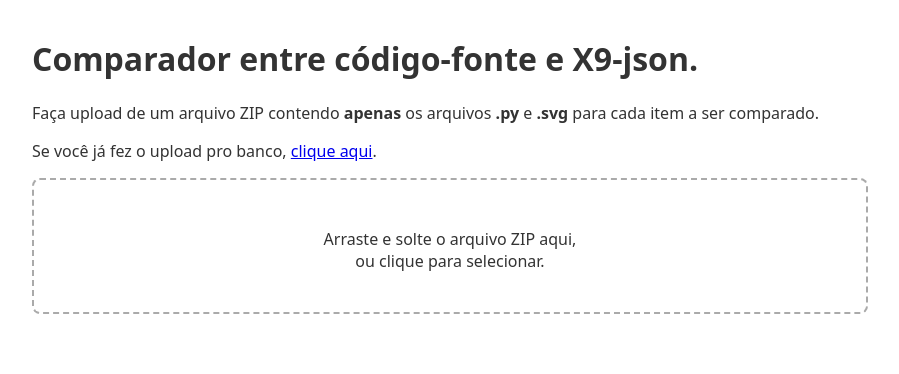
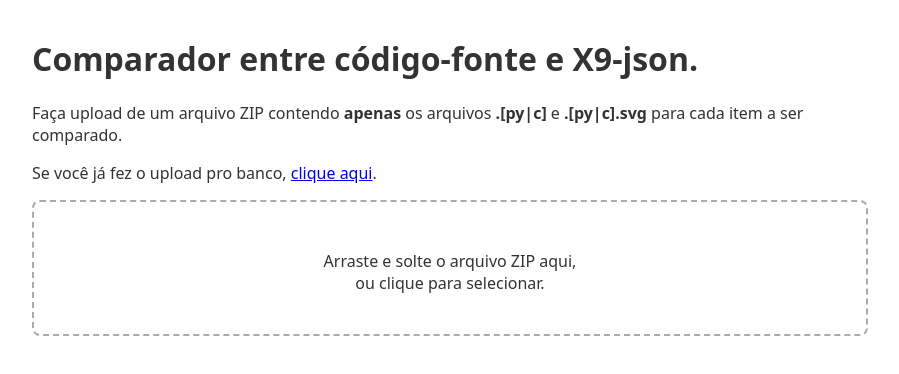
Before and after one commit to danielrezende3/x9-dataset-comparison-web, a SvelteKit app: page / in a window 1280 px wide. Shown: the top 374 px of the page, without its empty margins (190-1089 px from the left). Built offline with nearby package versions, Linux system fonts and the light colour scheme.

Commit message:
docs: update README and upload instructions to reflect new file format requirements

```diff
--- a/src/routes/+page.svelte
+++ b/src/routes/+page.svelte
@@ -121,7 +121,7 @@
 <main class="page-container">
 	<h1>Comparador entre código-fonte e X9-json.</h1>
 	<p>
-		Faça upload de um arquivo ZIP contendo <b>apenas</b> os arquivos <b>.py</b> e <b>.svg</b> para cada item a ser comparado.
+		Faça upload de um arquivo ZIP contendo <b>apenas</b> os arquivos <b>.[py|c]</b> e <b>.[py|c].svg</b> para cada item a ser comparado.
 	</p>
 	<p>Se você já fez o upload pro banco, <a href="/files">clique aqui</a>.</p>
 	<div
```
Also changed, not shown: 1 other file (tests, documents, lock files or other folders).
